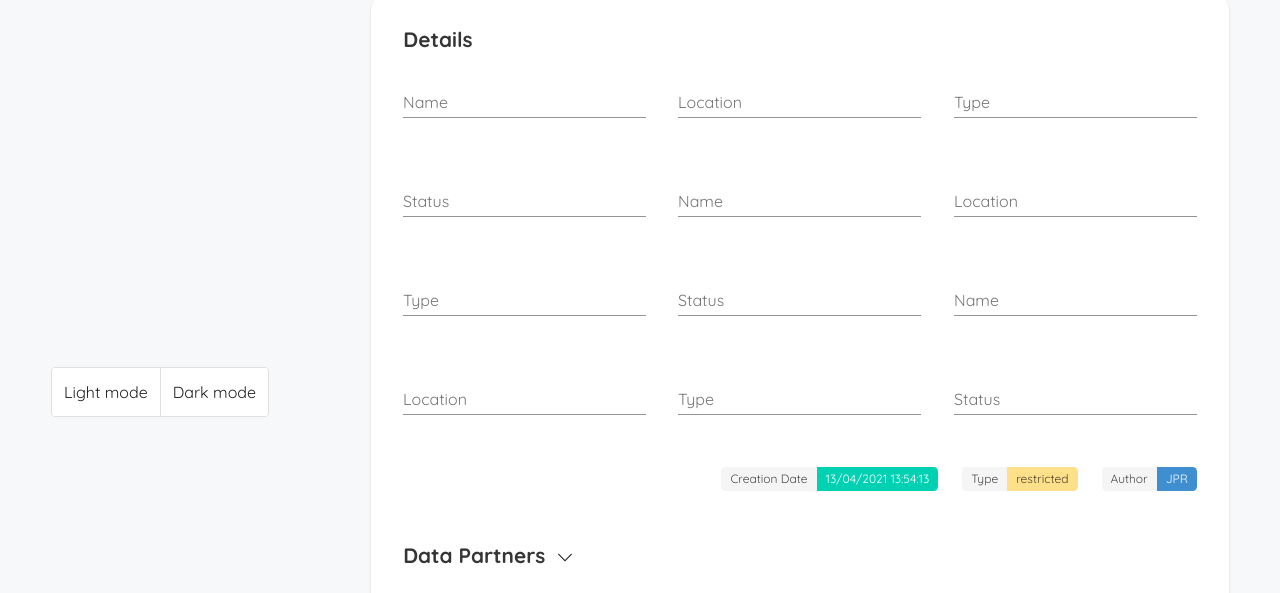
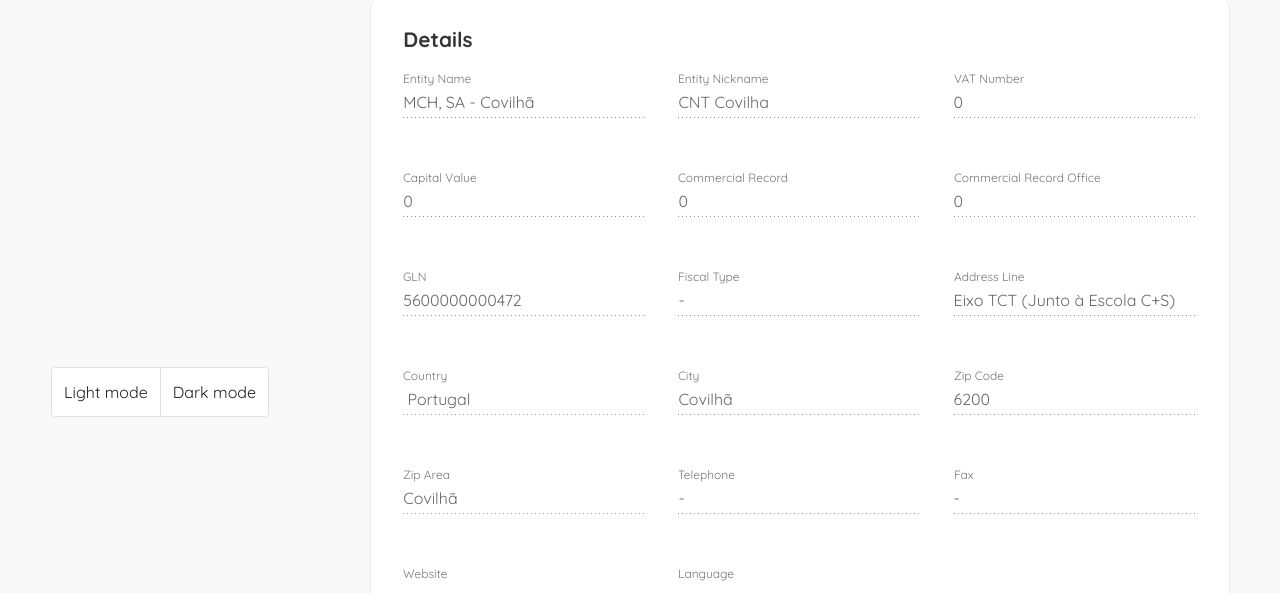
Before and after one commit to dig77/doc-design-system, an Angular app: page /company-info in a window 1280 px wide. Shown: the part 359-952 px from the top of the page. Built offline with nearby package versions, Linux system fonts and the light colour scheme.

Commit message:
company info data update

```diff
--- a/src/app/company-info/company-info.component.css
+++ b/src/app/company-info/company-info.component.css
@@ -195,10 +195,11 @@
   .container .actions-wrapper {
     grid-column: 2;
     grid-row: 1;
-    grid-row-end: 4;
+    grid-row-end: none;
   }
 
   .container.aside {
     padding-right: 0;
+    grid-template-rows: 86px 214px 1fr;
   }
 }
--- a/src/app/company-info/company-info.component.html
+++ b/src/app/company-info/company-info.component.html
@@ -1,4 +1,4 @@
-<div class="container" [ngClass]="{aside:showActions}">
+<div class="container" [ngClass]="{ aside: showActions }">
   <app-header [title]="'Company Details'"></app-header>
   <div class="company-header">
     <div class="is-company">
@@ -37,52 +37,72 @@
         <div class="is-card-content">
           <div class="company-details-grid">
             <mat-form-field class="example-full-width">
-              <mat-label>Name</mat-label>
-              <input matInput placeholder="Saphety" />
+              <mat-label>Entity Name</mat-label>
+              <input matInput value="MCH, SA - Covilhã" disabled />
             </mat-form-field>
             <mat-form-field class="example-full-width">
-              <mat-label>Location</mat-label>
-              <input matInput placeholder="Lisbon" />
+              <mat-label>Entity Nickname</mat-label>
+              <input matInput value="CNT Covilha" disabled />
             </mat-form-field>
             <mat-form-field class="example-full-width">
-              <mat-label>Type</mat-label>
-              <input matInput placeholder="Restricted" />
+              <mat-label>VAT Number</mat-label>
+              <input matInput value="0" disabled />
             </mat-form-field>
             <mat-form-field class="example-full-width">
-              <mat-label>Status</mat-label>
-              <input matInput placeholder="Active" />
+              <mat-label>Capital Value</mat-label>
+              <input matInput value="0" disabled />
             </mat-form-field>
             <mat-form-field class="example-full-width">
-              <mat-label>Name</mat-label>
-              <input matInput placeholder="Saphety" />
+              <mat-label>Commercial Record</mat-label>
+              <input matInput value="0" disabled />
             </mat-form-field>
             <mat-form-field class="example-full-width">
-              <mat-label>Location</mat-label>
-              <input matInput placeholder="Lisbon" />
+              <mat-label>Commercial Record Office</mat-label>
+              <input matInput value="0" disabled />
             </mat-form-field>
             <mat-form-field class="example-full-width">
-              <mat-label>Type</mat-label>
-              <input matInput placeholder="Restricted" />
+              <mat-label>GLN</mat-label>
+              <input matInput value="5600000000472" disabled />
             </mat-form-field>
             <mat-form-field class="example-full-width">
-              <mat-label>Status</mat-label>
-              <input matInput placeholder="Active" />
+              <mat-label>Fiscal Type</mat-label>
+              <input matInput value="-" disabled />
             </mat-form-field>
             <mat-form-field class="example-full-width">
-              <mat-label>Name</mat-label>
-              <input matInput placeholder="Saphety" />
+              <mat-label>Address Line</mat-label>
+              <input matInput value="Eixo TCT (Junto à Escola C+S)" disabled />
             </mat-form-field>
             <mat-form-field class="example-full-width">
-              <mat-label>Location</mat-label>
-              <input matInput placeholder="Lisbon" />
+              <mat-label>Country</mat-label>
+              <input matInput value=" Portugal" disabled />
             </mat-form-field>
             <mat-form-field class="example-full-width">
-              <mat-label>Type</mat-label>
-              <input matInput placeholder="Restricted" />
+              <mat-label>City</mat-label>
+              <input matInput value="Covilhã" disabled />
             </mat-form-field>
             <mat-form-field class="example-full-width">
-              <mat-label>Status</mat-label>
-              <input matInput placeholder="Active" />
+              <mat-label>Zip Code</mat-label>
+              <input matInput value="6200" disabled />
+            </mat-form-field>
+            <mat-form-field class="example-full-width">
+              <mat-label>Zip Area</mat-label>
+              <input matInput value="Covilhã" disabled />
+            </mat-form-field>
+            <mat-form-field class="example-full-width">
+              <mat-label>Telephone</mat-label>
+              <input matInput value="-" disabled />
+            </mat-form-field>
+            <mat-form-field class="example-full-width">
+              <mat-label>Fax</mat-label>
+              <input matInput value="-" disabled />
+            </mat-form-field>
+            <mat-form-field class="example-full-width">
+              <mat-label>Website</mat-label>
+              <input matInput value="-" disabled />
+            </mat-form-field>
+            <mat-form-field class="example-full-width">
+              <mat-label>Language</mat-label>
+              <input matInput value="-" disabled />
             </mat-form-field>
           </div>
           <div class="company-details-metadata">
@@ -94,14 +114,14 @@
             </div>
             <div class="control">
               <div class="tags has-addons">
-                <span class="tag is-light">Type</span>
-                <span class="tag is-warning">restricted</span>
+                <span class="tag is-light">Changing Date</span>
+                <span class="tag is-warning">23/02/2021 10:54:55</span>
               </div>
             </div>
             <div class="control">
               <div class="tags has-addons">
                 <span class="tag is-light">Author</span>
-                <span class="tag is-info">JPR</span>
+                <span class="tag is-info">J Doe</span>
               </div>
             </div>
           </div>
@@ -117,20 +137,16 @@
         <div class="is-card-content" *ngIf="isShown['partners']" @expandable>
           <div class="company-partners-grid">
             <mat-form-field class="example-full-width">
-              <mat-label>Name</mat-label>
-              <input matInput placeholder="Saphety" />
+              <mat-label>Finishing Partner</mat-label>
+              <input matInput value="-" disabled />
             </mat-form-field>
             <mat-form-field class="example-full-width">
-              <mat-label>Location</mat-label>
-              <input matInput placeholder="Lisbon" />
+              <mat-label>OCR Partner</mat-label>
+              <input matInput value="-" disabled />
             </mat-form-field>
             <mat-form-field class="example-full-width">
-              <mat-label>Type</mat-label>
-              <input matInput placeholder="Restricted" />
-            </mat-form-field>
-            <mat-form-field class="example-full-width">
-              <mat-label>Status</mat-label>
-              <input matInput placeholder="Active" />
+              <mat-label>Notification Email Sender</mat-label>
+              <input matInput value="-" disabled />
             </mat-form-field>
           </div>
         </div>
@@ -145,16 +161,18 @@
         <div class="is-card-content" *ngIf="isShown['type']" @expandable>
           <div class="company-account-type-grid">
             <mat-form-field class="example-full-width">
-              <mat-label>Name</mat-label>
-              <input matInput placeholder="Saphety" />
+              <mat-label>Code</mat-label>
+              <input matInput value="5600000000472" disabled />
             </mat-form-field>
             <mat-form-field class="example-full-width">
-              <mat-label>Location</mat-label>
-              <input matInput placeholder="Lisbon" />
+              <mat-label>Account Type</mat-label>
+              <input matInput value="List-AccountType.Restricted" disabled />
             </mat-form-field>
           </div>
           <div>
-            <mat-checkbox class="example-margin">Check me!</mat-checkbox>
+            <mat-checkbox class="example-margin"
+              >Available to discover</mat-checkbox
+            >
           </div>
         </div>
       </div>
--- a/src/app/company-info/company-info.component.ts
+++ b/src/app/company-info/company-info.component.ts
@@ -20,7 +20,15 @@ export class CompanyInfoComponent implements OnInit {
     {title: 'Reports', description: 'Company Reports'},
     {title: 'Reports Configuration', description: 'Configuration of company reports'},
     {title: 'Translation Tables', description: 'Translation Tables'},
-    {title: 'Documents Converters', description: 'Configuration of company document converters'}
+    {title: 'Documents Converters', description: 'Configuration of company document converters'},
+    {title: 'Software Configurations', description: 'Software Settings'},
+    {title: 'Email Templates', description: 'Company email Templatess'},
+    {title: 'PDF Templates', description: 'PDF Document Layouts (razor views)'},
+    {title: 'Notifications', description: 'Company Notifications'},
+    {title: 'Documents to Integrate', description: 'Integration mappers and validators'},
+    {title: 'Entity Connections', description: 'Integration connections network'},
+    {title: 'Company configurations', description: 'Special configurations(tolerance)'},
+    {title: 'Invoice PDF Layouts', description: 'Invoices that share the same pdf structure'},
   ]
 
   showActions: boolean = false;
--- a/src/styles.css
+++ b/src/styles.css
@@ -159,14 +159,18 @@ app-intro header h1 {
   top: -0.4375em;
 }
 
+.mat-input-element:disabled {
+  color: rgba(0, 0, 0, 0.6);
+}
+
 /* dark theme styles */
 
 .dark .main-container main .mat-form-field-label {
-  color: whitexsoke;
+  color: whitesmoke;
 }
 
 .dark .main-container main .mat-form-field-underline {
-  background-color: whitexsoke;
+  background-color: whitesmoke;
 }
 
 .dark .main-container .company-name {
@@ -203,7 +207,7 @@ app-intro header h1 {
 .dark .main-container .mat-select-value,
 .dark .main-container .mat-icon-button.mat-button-disabled.mat-button-disabled,
 .dark .main-container .mat-select-arrow {
-  color: whitexsoke;
+  color: whitesmoke;
 }
 
 .dark .main-container .image-container {
@@ -219,10 +223,15 @@ app-intro header h1 {
 }
 
 .dark .main-container .company-action-description {
-  color: rgba(var(--rgb-primary), 0.9);
+  color: rgba(var(--rgb-primary), 1);
 }
 
 .dark .main-container .mat-tab-label,
 .dark .main-container .mat-tab-link {
   color: var(--font-color-primary);
 }
+
+
+.dark .main-container .mat-input-element:disabled {
+  color: rgba(240, 240, 240, 0.6);
+}
```
